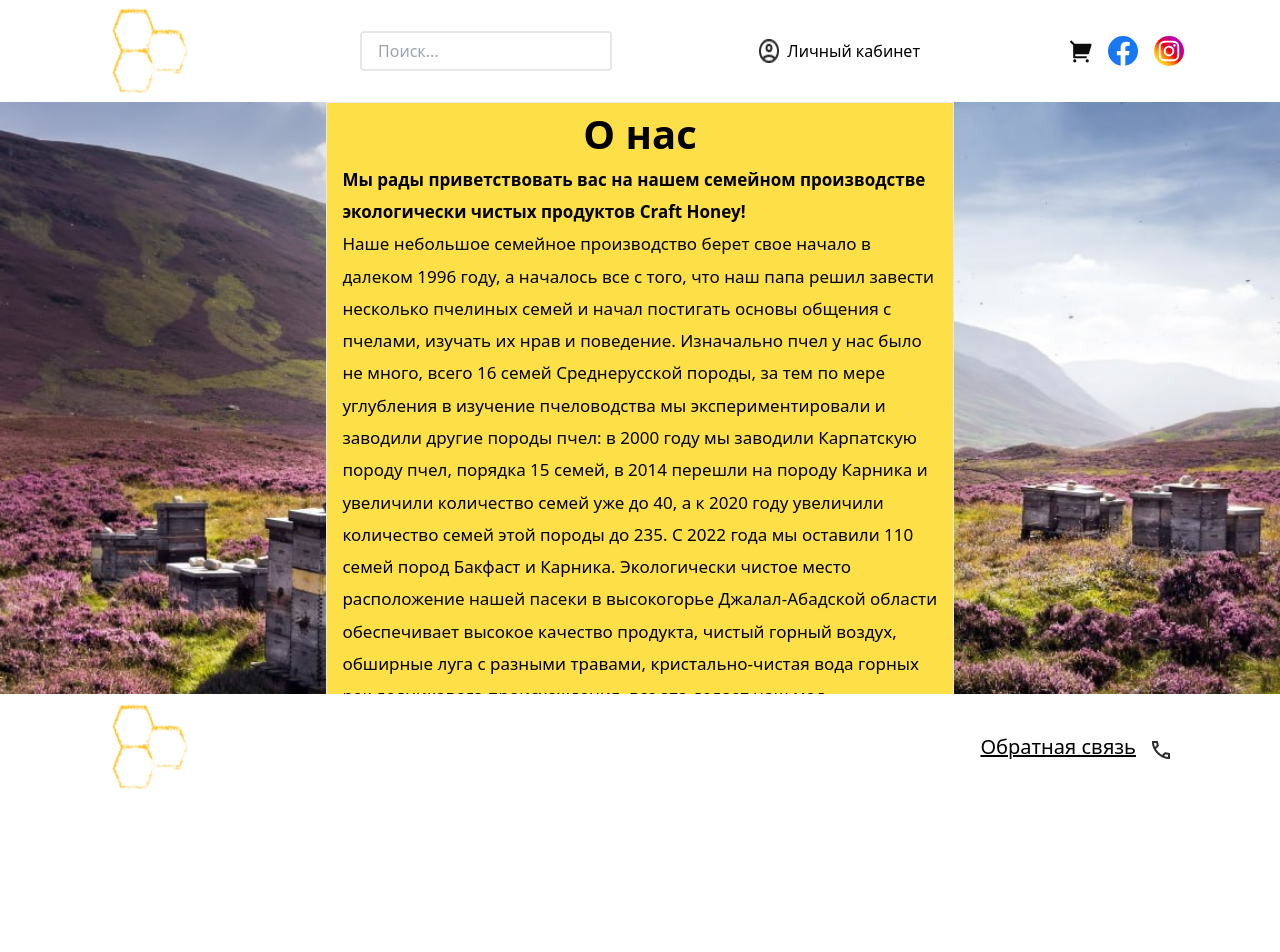
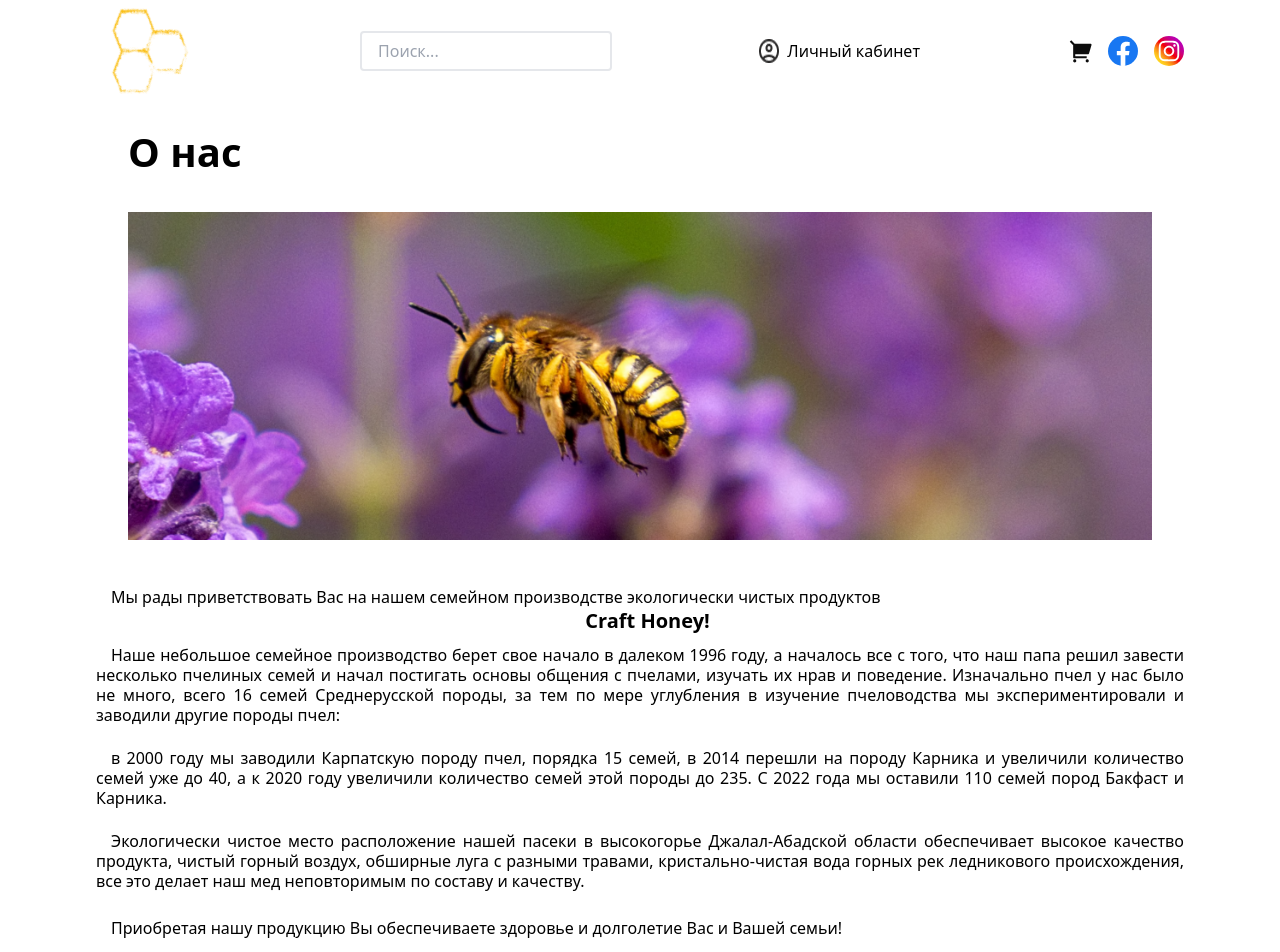
Before and after one commit to Craft-honey-team/E-commerce-vue, a Vue app: page /about in a window 1280 px wide. Shown: the top 952 px of the page. Before the commit the page ends 800 px from the top, so only its background shows below. Built offline with nearby package versions, Linux system fonts and the light colour scheme.

Commit message:
fixed about

```diff
--- a/src/components/ProductList.vue
+++ b/src/components/ProductList.vue
@@ -1,5 +1,5 @@
 <template>
-    <div class = "grid grid-cols-4">
+    <div class="grid grid-cols-4">
         <div v-for="(item) in DATA">
             <div class=" mb-10 ml-10 mr-10 border-solid border-slate-400 border-[3px]">
                 <img :src="item.image">
--- a/src/layouts/Footer.vue
+++ b/src/layouts/Footer.vue
@@ -1,5 +1,5 @@
 <template>
-   <footer class="bg-white w-full absolute bottom-0 z-[1] px-20">
+   <footer class="bg-white w-full relative bottom-0 z-[1] px-20">
       <div class="flex justify-between items-center my-[10px]">
          <div class="ml-[30px]">
             <img class = "w-20" src = "@/assets/med2.png"/>
--- a/src/views/About.vue
+++ b/src/views/About.vue
@@ -1,25 +1,45 @@
 <template>
+  <Layout>
+    <div class="fex">
+      <h1 class="ml-[10%] mb-[30px] mt-[20px] text-[40px]"> <strong>О нас</strong> </h1>
+      <div class="justify-center flex ">
 
-<Layout>
-  <div class="justify-center items-center flex">
-    <div class=" w-full absolute h-full top-0 bottom-0 -z-10 bg-[url('bg-about.jpg')] bg-cover"></div>
-    <div class=" bg-yellow-300 p-[15px] border w-[49%] text-[17px] h-[100%] leading-[190%]">
-      <strong class="justify-center items-center flex mb-[13px] text-[40px]">О нас</strong>
-      <p> <strong> Мы рады приветствовать вас на нашем семейном производстве экологически чистых продуктов Craft Honey!
-        </strong> <br>
+        <img class="mb-[40px] w-[80%] h-[50%]" src="../assets/Rectangle 17.png" alt="">
+      </div>
+      <div class="leading-[180%] text-justify ">
+        <div class="text-[16px] mb-[8%]">
+          <article class="indent-[15px] ml-auto mr-auto w-[68em]">
+            <p class="leading-[35px]"> Мы рады приветствовать Вас на нашем семейном производстве экологически чистых
+              продуктов <br> <p class="text-center font-bold text-[20px] mt-[-12px] mb-[7px] ">Craft Honey!</p> </p>
+            <p class="leading-[20px] mb-[23px]">
               Наше небольшое семейное производство берет свое начало в далеком 1996 году, а началось все с того, что наш
-        папа решил завести несколько пчелиных семей и начал постигать основы общения с пчелами, изучать их нрав и
-        поведение. Изначально пчел у нас было не много, всего 16 семей Среднерусской породы, за тем по мере углубления
-        в изучение пчеловодства мы экспериментировали и заводили другие породы пчел:
-        в 2000 году мы заводили Карпатскую породу пчел, порядка 15 семей, в 2014 перешли на породу Карника и увеличили
+              папа
+              решил завести несколько пчелиных семей и начал постигать основы общения с пчелами, изучать их нрав и
+              поведение.
+              Изначально пчел у нас было не много, всего 16 семей Среднерусской породы, за тем по мере углубления в
+              изучение
+              пчеловодства мы экспериментировали и заводили другие породы пчел:
+            </p>
+            <p class="leading-[20px] mb-[23px]">
+              в 2000 году мы заводили Карпатскую породу пчел, порядка 15 семей, в 2014 перешли на породу Карника и
+              увеличили
               количество семей уже до 40, а к 2020 году увеличили количество семей этой породы до 235.
               С 2022 года мы оставили 110 семей пород Бакфаст и Карника.
-        Экологически чистое место расположение нашей пасеки в высокогорье Джалал-Абадской области обеспечивает высокое
-        качество продукта, чистый горный воздух, обширные луга с разными травами, кристально-чистая вода горных рек
+            </p>
+            <p class="leading-[20px] mb-[23px]">
+              Экологически чистое место расположение нашей пасеки в высокогорье Джалал-Абадской области обеспечивает
+              высокое
+              качество продукта, чистый горный воздух, обширные луга с разными травами, кристально-чистая вода горных
+              рек
               ледникового происхождения, все это делает наш мед неповторимым по составу и качеству.
+            </p>
+            <p>
               Приобретая нашу продукцию Вы обеспечиваете здоровье и долголетие Вас и Вашей семьи!
 
             </p>
+          </article>
+
+        </div>
       </div>
     </div>
 
--- a/src/views/Products.vue
+++ b/src/views/Products.vue
@@ -1,8 +1,8 @@
 <template>
-<div class = "relative mx-[20px]">
+    <div class="relative mx-[20px]">
         <Layout>
 
-		<p class = "text-[40px]">Каталог</p>
+            <p class="text-[40px]">Каталог</p>
             <ProductList />
 
         </Layout>
```
Also changed, not shown: src/components/Contacts.vue (+12 -6 lines), src/views/Home.vue (+23 -10 lines), src/assets/Rectangle 17.png (added). Lines whose indentation alone changed are shown as unchanged.
